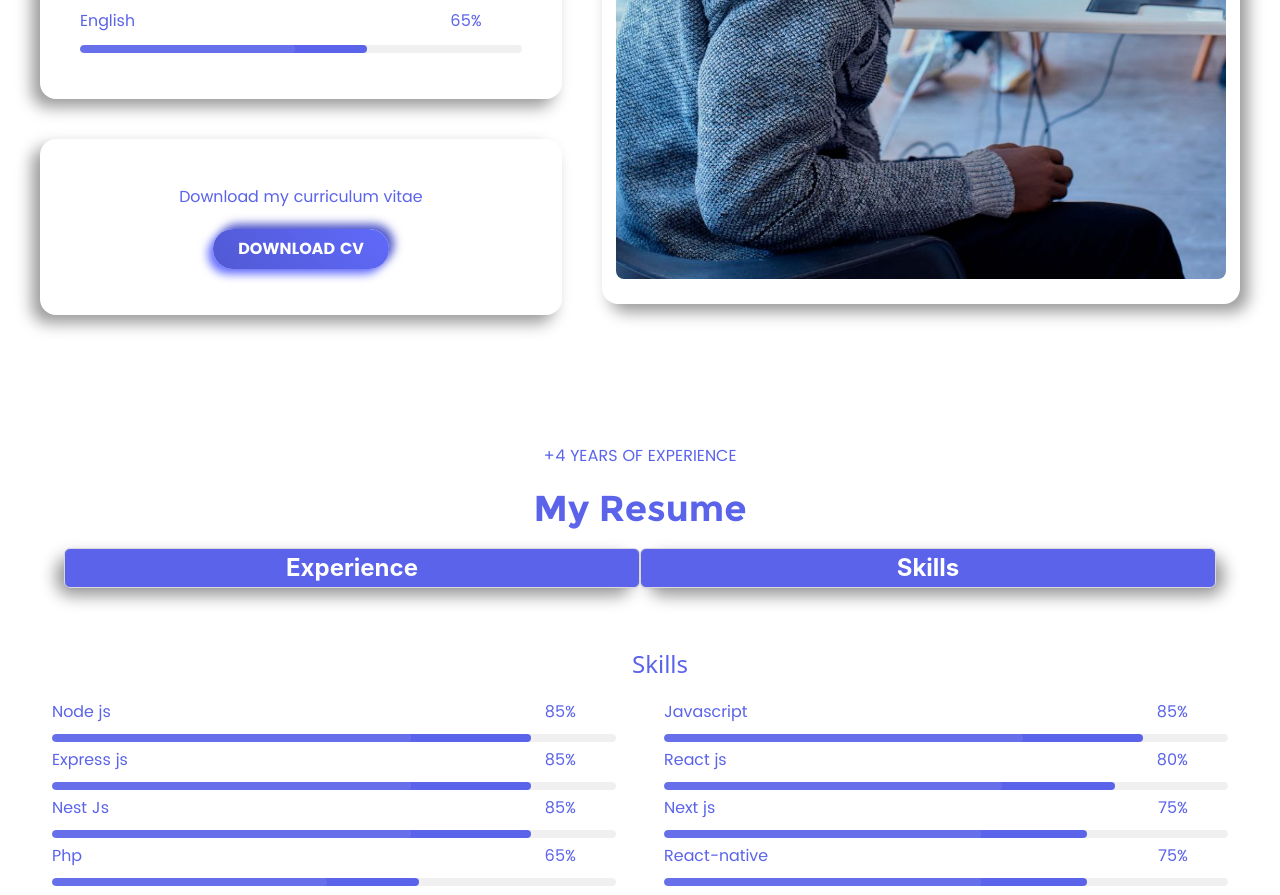
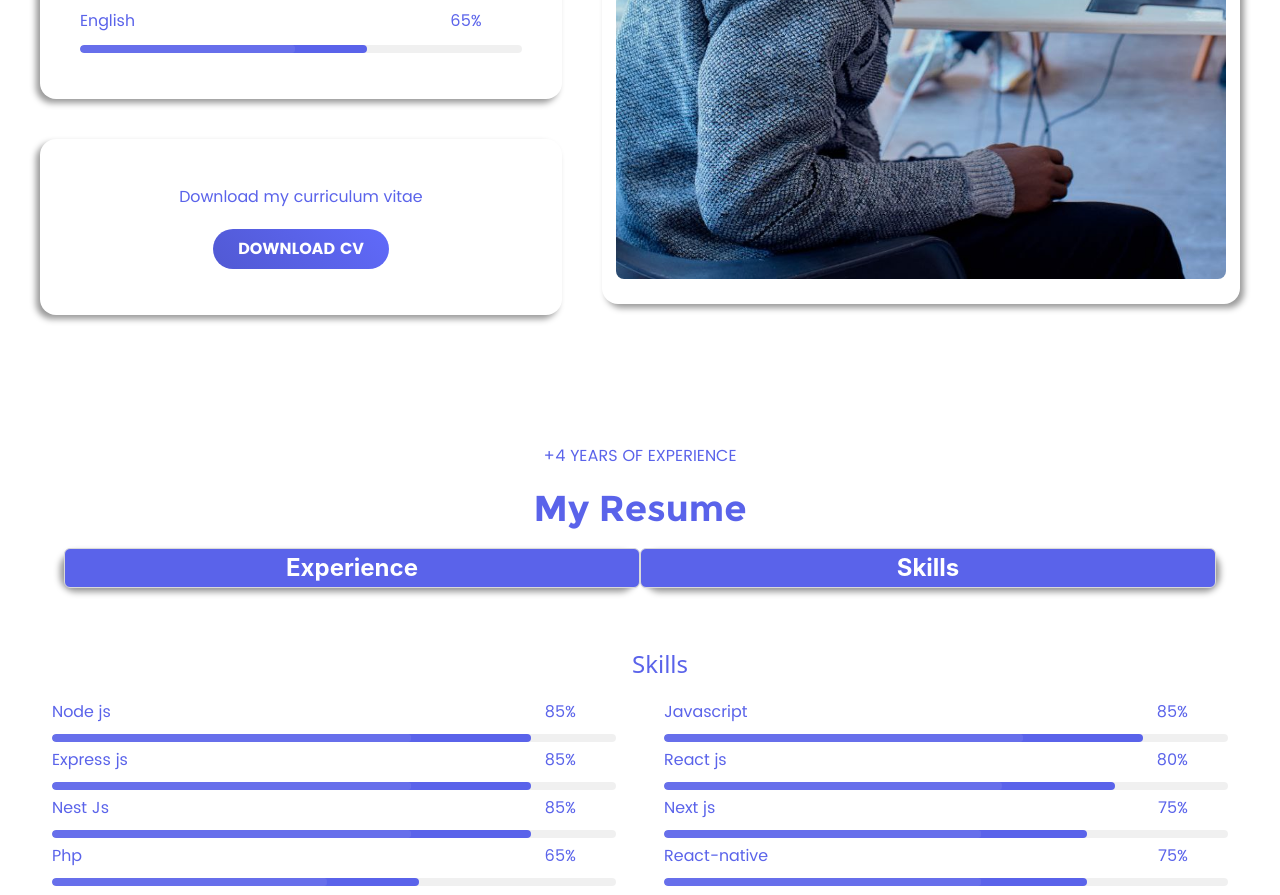
Before and after one commit to SKB-TECH/about-me, a Next.js app: page / in a window 1280 px wide. Shown: the part 760-1655 px from the top of the page. Built offline with nearby package versions, Linux system fonts and the light colour scheme; what tailwindcss-animated would draw is missing.

Commit message:
Refact shadow component bannier

```diff
--- a/styles/globals.css
+++ b/styles/globals.css
@@ -69,15 +69,15 @@
 #neum{
     border-radius: 16px;
     background: #ffffff;
-    box-shadow:  -8px 8px 16px #999999,
-    8px -8px 16px #ffffff;
+    box-shadow:  -4px 4px 6px #999999,
+    4px -4px 6px #ffffff;
 }
 
 #neumd{
     border-radius: 16px;
     background: #ffffff;
-    box-shadow:  8px 8px 16px #999999,
-    -8px -8px 16px #ffffff;
+    box-shadow:  4px 4px 6px #999999,
+    -4px -4px 6px #ffffff;
 }
 
 #dark{
@@ -90,14 +90,13 @@
 #cv{
     border-radius: 16px;
     background: #ffffff;
-    box-shadow:  -8px 8px 16px #999999,
-    8px -8px 16px #ffffff;
+    box-shadow:  -4px 4px 6px #999999,
+    4px -4px 6px #ffffff;
 }
 #button{
     border-radius: 35px;
     background: linear-gradient(45deg, #5159d3, #606afa);
-    box-shadow:  5px -5px 10px #4d55c9,
-    -5px 5px 10px #6771ff;
+
 }
 
 #res{
```
